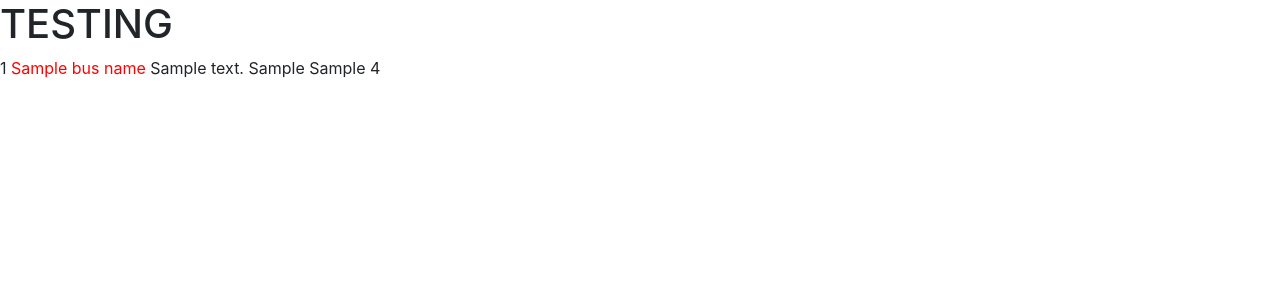
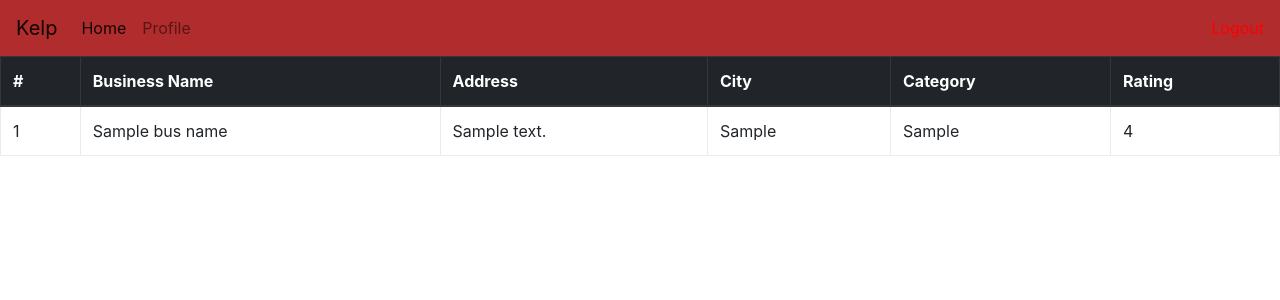
Before and after one commit to billbaber88/Yelp_Project, a Django app: template yelp_project/apps/business_app/templates/business_app/bus_results.html in a window 1280 px wide. Shown: the top 300 px of the page. Run offline with Django 3.2, Linux system fonts and the light colour scheme; the template is opened without the code that fills it: most values are stand-ins (such as "Sample title", 1, 10 or a date in 2020); some libraries are stand-ins or nearby versions.

Commit message:
Commit prior to merge w/ master branch. Minor style changes.

```diff
--- a/yelp_project/apps/business_app/static/business_app/style.css
+++ b/yelp_project/apps/business_app/static/business_app/style.css
@@ -7,3 +7,7 @@
     color: red;
     text-decoration: none;
 }
+
+.bg-red {
+    background-color: rgb(177, 44, 44);
+}
--- a/yelp_project/apps/business_app/templates/business_app/bus_results.html
+++ b/yelp_project/apps/business_app/templates/business_app/bus_results.html
@@ -22,19 +22,53 @@
 </head>
 
 <body>
-    <h1>TESTING</h1>
+
+    <!-- Navbar -->
+    <nav class="navbar navbar-expand-lg navbar-light bg-red">
+        <a class="navbar-brand" href="#">Kelp</a>
+        <button class="navbar-toggler" type="button" data-toggle="collapse" data-target="#navbarColor02" aria-controls="navbarColor02"
+            aria-expanded="false" aria-label="Toggle navigation" style="">
+            <span class="navbar-toggler-icon"></span>
+        </button>
+
+        <div class="collapse navbar-collapse" id="navbarColor02">
+            <ul class="navbar-nav mr-auto">
+                <li class="nav-item active">
+                    <a class="nav-link" href="#">Home
+                        <span class="sr-only">(current)</span>
+                    </a>
+                </li>
+                <li class="nav-item">
+                    <a class="nav-link" href="#">Profile</a>
+                </li>
+            </ul>
+            <a class="anchor_tag" href="#">Logout</a>
+        </div>
+    </nav>
+    <div>
+        <!-- Search results display here -->
+        <table class="table table-bordered">
+            <thead class="thead-dark">
+                <tr>
+                    <th>#</th>
+                    <th>Business Name</th>
+                    <th>Address</th>
+                    <th>City</th>
+                    <th>Category</th>
+                    <th>Rating</th>
+                </tr>
+            </thead>
             <tbody>
                 <tr>
-            <td>{{ business.id }}</td>
-            <td>
-                <a class="anchor_tag" href="/bus_results/{{ business.bus_name }}">{{ bus_name.bus_name }} </a>
-            </td>
+                    <td>{{ bus_name.id }}</td>
+                    <td>{{ bus_name.bus_name }}</td>
                     <td>{{ bus_name.bus_address }}</td>
                     <td>{{ bus_name.bus_city }}</td>
                     <td>{{ bus_name.bus_category }}</td>
                     <td>{{ bus_name.rating }}</td>
                 </tr>
             </tbody>
+        </table>
 
 
 </body>
--- a/yelp_project/apps/business_app/templates/business_app/index.html
+++ b/yelp_project/apps/business_app/templates/business_app/index.html
@@ -25,7 +25,7 @@
 <body>
     <!-- Navbar -->
     <nav class="navbar navbar-expand-lg navbar-dark bg-dark">
-        <a class="navbar-brand" href="#">Navbar</a>
+        <a class="navbar-brand" href="#"Kelp</a>
         <button class="navbar-toggler" type="button" data-toggle="collapse" data-target="#navbarColor02" aria-controls="navbarColor02"
             aria-expanded="false" aria-label="Toggle navigation" style="">
             <span class="navbar-toggler-icon"></span>
@@ -45,8 +45,6 @@
             <a class="anchor_tag" href="#">Logout</a>
         </div>
     </nav>
-    <br>
-    <br>
     <div>
         <!-- Search results display here -->
         <table class="table table-bordered">
```
Lines whose indentation alone changed are shown as unchanged.
